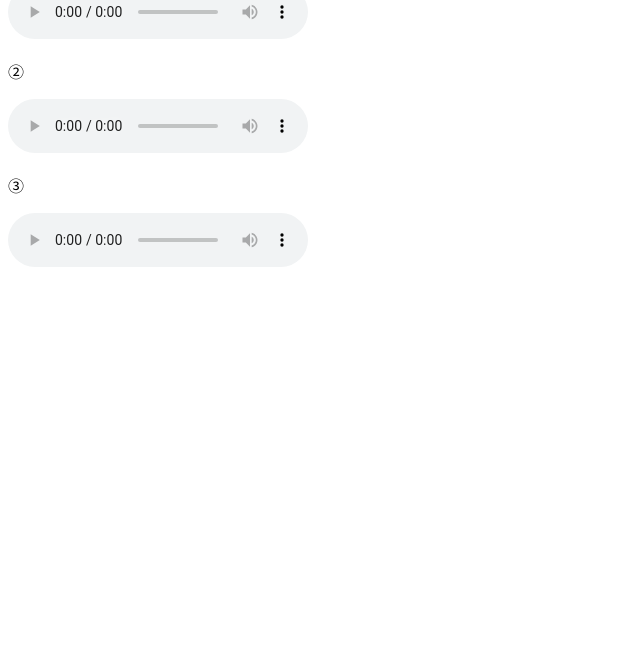
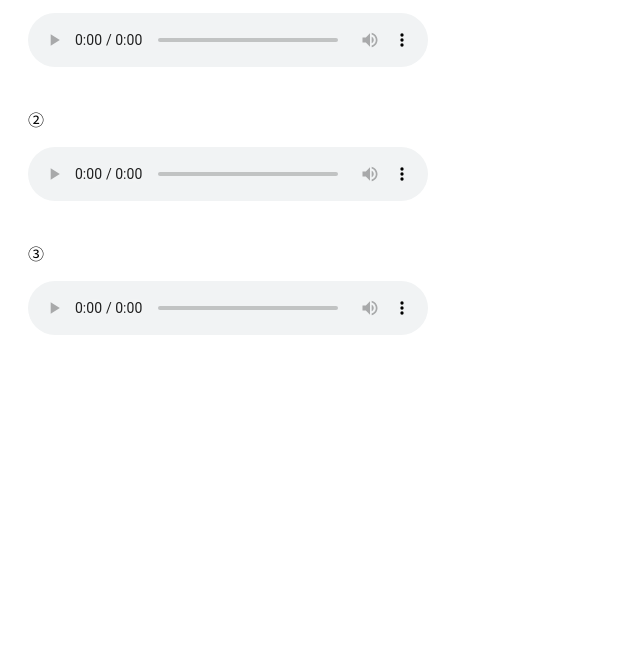
Before and after one commit to nodok36/audio-player-site, a plain HTML site: page index.html in a window 1280 px wide. Shown: the part 135-800 px from the top of the page, without its empty margins (0-640 px from the left). Drawn offline with Linux system fonts and the light colour scheme.

Commit message:
Update index.html

```diff
--- a/index.html
+++ b/index.html
@@ -1,17 +1,27 @@
-
 <!DOCTYPE html>
 <html lang="ja">
 <head>
   <meta charset="UTF-8">
   <title>Audio Player</title>
+  <style>
+    body {
+      font-family: sans-serif;
+      padding: 20px;
+    }
+    audio {
+      width: 100%;
+      max-width: 400px;
+      margin-bottom: 20px;
+    }
+  </style>
 </head>
 <body>
   <h1>Audio Player</h1>
   <p>①</p>
-    <audio controls><source src="1.m4a" type="audio/mp4"></audio>
+  <audio controls src="1.m4a"></audio>
   <p>②</p>
-    <audio controls><source src="2.m4a" type="audio/mp4"></audio>
+  <audio controls src="2.m4a"></audio>
   <p>③</p>
-    <audio controls><source src="3.mp3" type="audio/mpeg"></audio>
+  <audio controls src="3.mp3"></audio>
 </body>
 </html>
```
Lines whose indentation alone changed are shown as unchanged.
